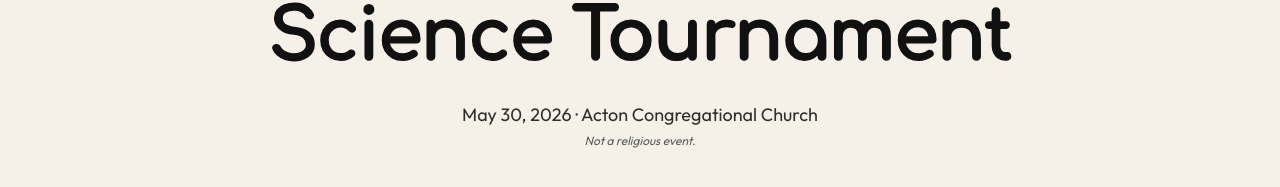
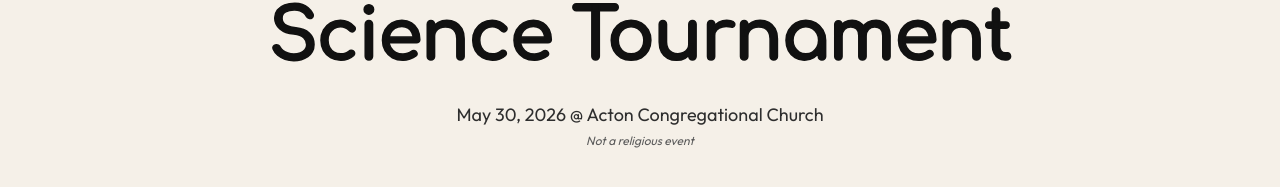
Before and after one commit to ak4774blog/abst-website, a React (Vite) app: page / in a window 1280 px wide. Shown: the part 329-516 px from the top of the page. Built offline with nearby package versions, Linux system fonts and the light colour scheme.

Commit message:
changed a bit again

```diff
--- a/src/pages/Home.jsx
+++ b/src/pages/Home.jsx
@@ -22,8 +22,8 @@
         </h1>
 
         <p className="mt-6 text-lg text-[var(--text-body)] animate-[fadeIn_1s_ease]">
-          May 30, 2026 · Acton Congregational Church
-          <span className="block text-xs text-[var(--text-caption)] mt-1 italic">Not a religious event.</span>
+          May 30, 2026 @ Acton Congregational Church
+          <span className="block text-xs text-[var(--text-caption)] mt-1 italic">Not a religious event</span>
         </p>
 
         <p className="mt-8 text-xl text-[var(--text-body)] max-w-2xl leading-relaxed animate-[fadeIn_1.2s_ease]">
--- a/src/pages/Sponsors.jsx
+++ b/src/pages/Sponsors.jsx
@@ -103,7 +103,7 @@
           />
           <section>
             <h2 className="text-lg font-semibold text-[var(--text-heading)] mb-2 border-b border-[var(--border-color)] pb-2">Platinum &amp; Silver</h2>
-            <p className="text-sm text-[var(--text-muted)] italic">Sponsorship opportunities available — reach out to get involved.</p>
+            <p className="text-sm text-[var(--text-muted)] italic">Sponsorship opportunities available; reach out to get involved.</p>
           </section>
         </div>
 
```
